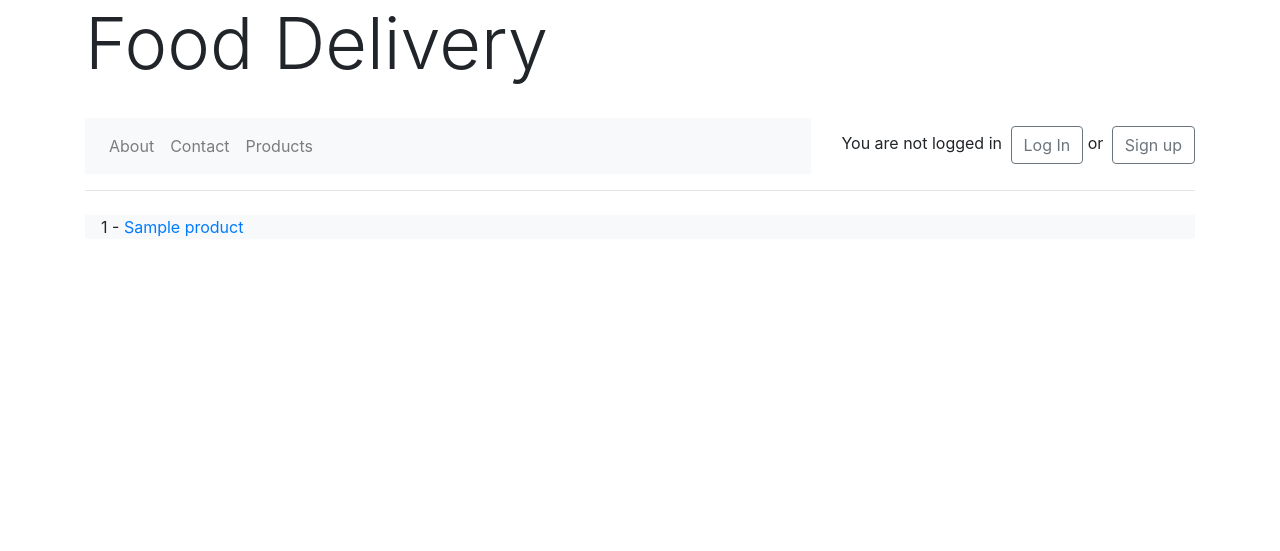
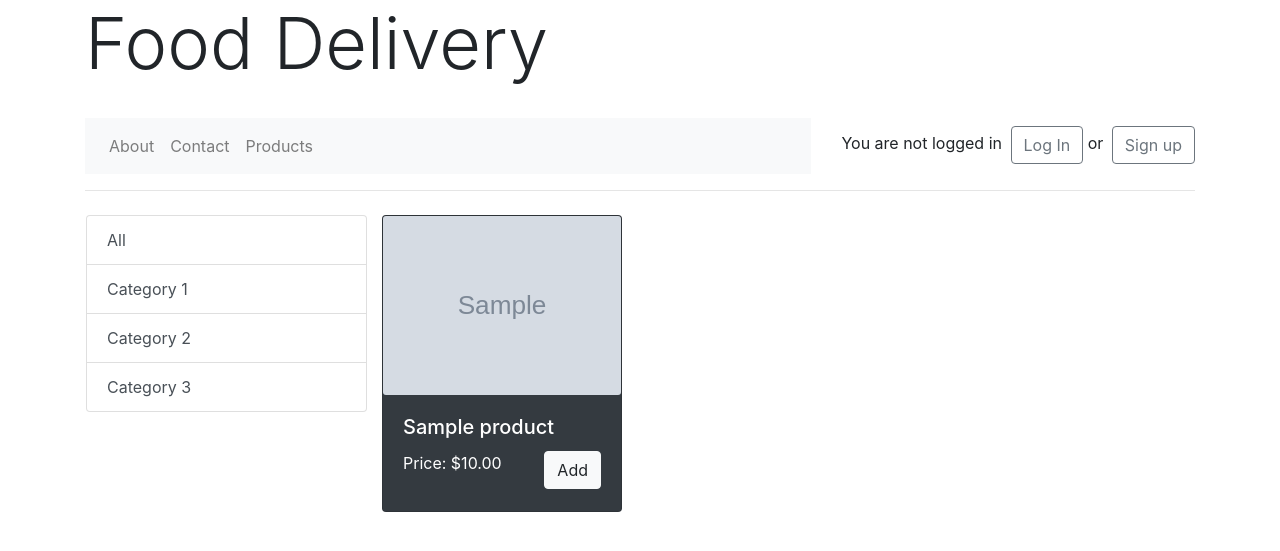
Before and after one commit to algorithm-ssau/food-delivery, a Django app: page /products/ in a window 1280 px wide. Shown: the top 551 px of the page. Run offline with Django 3.2, Linux system fonts and the light colour scheme; tables that the repository leaves empty hold one stand-in row (values such as "Sample post"); grey boxes marked "Sample" are stand-in pictures; some libraries are stand-ins or nearby versions.

Commit message:
categories menu

```diff
--- a/src/products/templates/products/product_list.html
+++ b/src/products/templates/products/product_list.html
@@ -1,7 +1,29 @@
 {% extends 'base.html' %}
 
 {% block content %}
-  {% for instance in object_list %}
-    <p>{{ instance.id }} - <a href="{% url 'products:product-detail'  instance.id %}">{{ instance.title }}</a></p>
-  {% endfor %}
+<div class="row">
+  <div class="col col-lg-3 nopadding">
+    <div class="list-group" id="list-tab" role="tablist">
+      <a class="list-group-item list-group-item-action" id="list-home-list" data-toggle="list" href="#list-home" role="tab" aria-controls="home">All</a>
+      <a class="list-group-item list-group-item-action" id="list-profile-list" data-toggle="list" href="#list-profile" role="tab" aria-controls="profile">Category 1</a>
+      <a class="list-group-item list-group-item-action" id="list-messages-list" data-toggle="list" href="#list-messages" role="tab" aria-controls="messages">Category 2</a>
+      <a class="list-group-item list-group-item-action" id="list-settings-list" data-toggle="list" href="#list-settings" role="tab" aria-controls="settings">Category 3</a>
+    </div>
+
+  </div>
+  <div class="col">
+    {% for instance in object_list %}
+  <div style="width:15em;" class="card bg-dark text-white mb-3 mr-3 float-left">
+    <img src="{{ instance.image.url }}" class="card-img" title="{{ instance.description }}">
+    <div class="card-body">
+      <h5 class="card-title"> {{ instance.title }}</h5>
+      <div class="card-text">
+        <p class="float-left">Price: ${{ instance.price }}</p>
+        <button type="button" class="float-right btn btn-light">Add</button>
+      </div>
+    </div>
+  </div>
+    {% endfor %}
+  </div>
+</div>
 {% endblock %}
--- a/src/templates/base.html
+++ b/src/templates/base.html
@@ -2,7 +2,10 @@
 <html>
 	<head>
 		<title>FoodDelivery</title>
-
+        <style>
+            .active {background-color: #343a40 !important;border-color: #343a40 !important;}
+            .nopadding {padding: 0 !important;margin: 0 !important;}
+        </style>
 		<link rel="stylesheet" href="https://stackpath.bootstrapcdn.com/bootstrap/4.3.1/css/bootstrap.min.css" integrity="sha384-ggOyR0iXCbMQv3Xipma34MD+dH/1fQ784/j6cY/iJTQUOhcWr7x9JvoRxT2MZw1T" crossorigin="anonymous">
 		<script src="https://code.jquery.com/jquery-3.3.1.slim.min.js" integrity="sha384-q8i/X+965DzO0rT7abK41JStQIAqVgRVzpbzo5smXKp4YfRvH+8abtTE1Pi6jizo" crossorigin="anonymous"></script>
 		<script src="https://cdnjs.cloudflare.com/ajax/libs/popper.js/1.14.7/umd/popper.min.js" integrity="sha384-UO2eT0CpHqdSJQ6hJty5KVphtPhzWj9WO1clHTMGa3JDZwrnQq4sF86dIHNDz0W1" crossorigin="anonymous"></script>
@@ -38,7 +41,7 @@
 
 			<div class="row mt-4">
 				<div class="col">
-					<div class="bg-light pl-3">
+					<div class="pl-3">
 					{% block content %}
 						There should be content
 					{% endblock %}
@@ -111,5 +114,8 @@
               $('#myInput').trigger('focus')
             })
         </script>
+    <script>
+            $("#ex2").slider({});
+        </script>
 	</body>
 </html>
```
